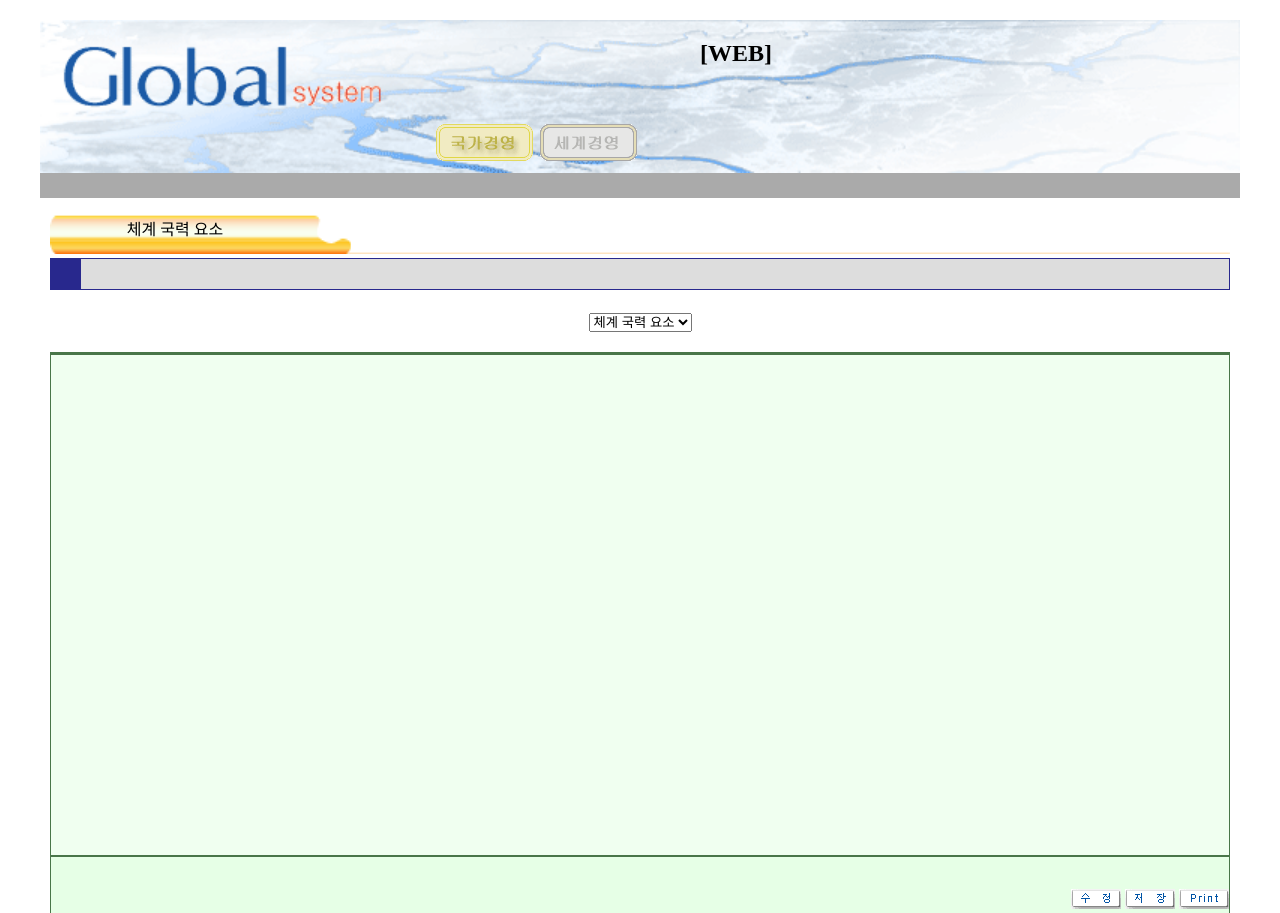
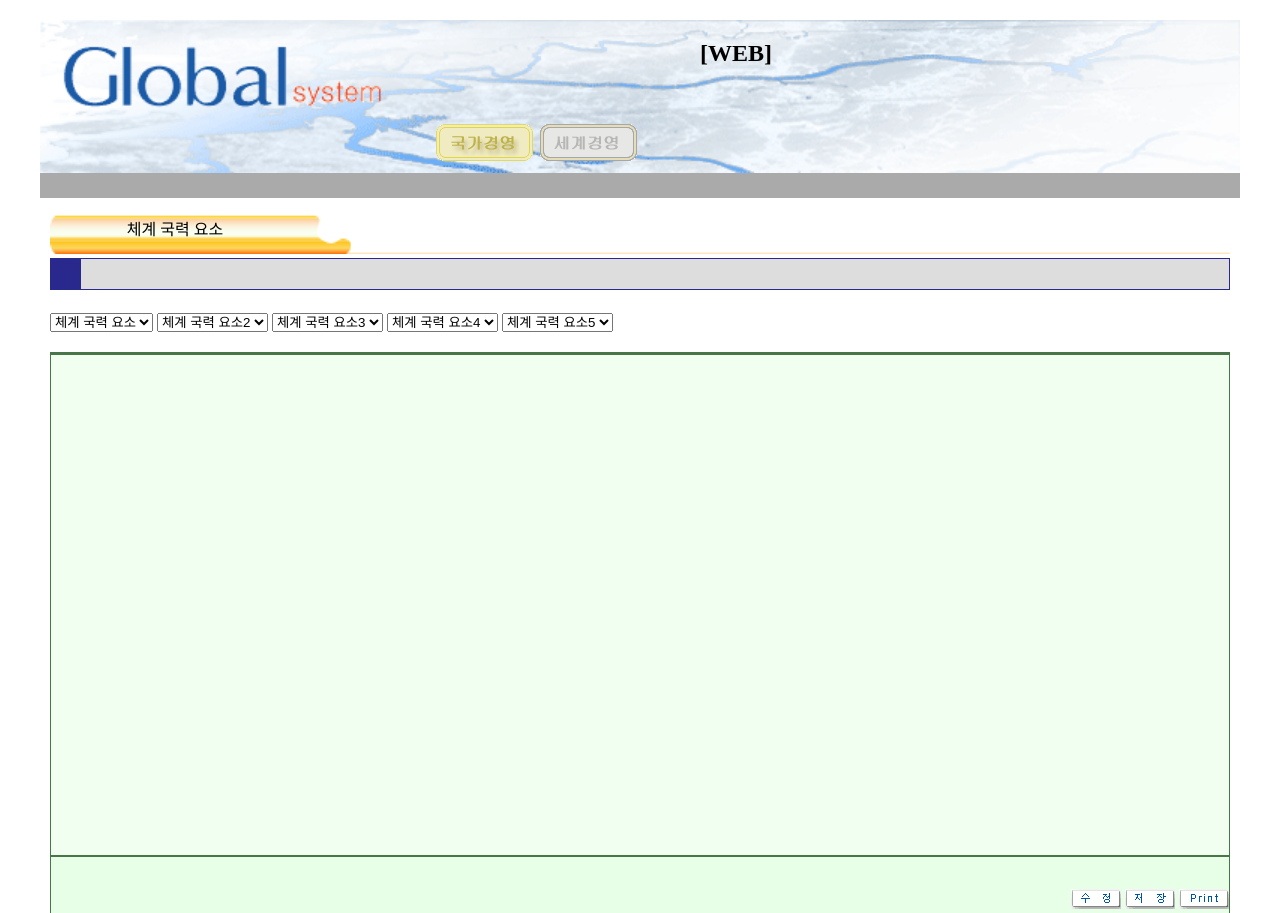
Before and after one commit to tatsu0906/my-first-blog, a Django app: page /MainSite/coreterm in a window 1280 px wide. Shown: the top 913 px of the page. Run offline with Django 3.2, Linux system fonts and the light colour scheme.

Commit message:
mod Option 5

```diff
--- a/blog/templates/blog/MainSite/coreterm.html
+++ b/blog/templates/blog/MainSite/coreterm.html
@@ -5,7 +5,7 @@
     <div class="title-tube" style="background-image:url(../../static/image/tb00.gif)">
         <div class="title-tube-box"><p>체계 국력 요소</p></div>
     </div>
-    <div style="text-align: center">
+    <div>
     	<!--title selected-->
         <div class ="title-box">
         	<div class ="title-box-square"><p></p></div>
@@ -38,7 +38,42 @@
 			<option>사회</option>
 			<option>문화</option>
 		</select>
-
+		<!--Select 2-->
+		<select onchange="location.href='{% url 'MainSite_suppleterm' %}'">
+			<option selected="">체계 국력 요소2</option>
+			<option>1</option>
+			<option>2</option>
+			<option>3</option>
+			<option>4</option>
+			<option>5</option>
+		</select>
+		<!--Select 3-->
+		<select onchange="location.href='{% url 'MainSite_suppleterm' %}'">
+			<option selected="">체계 국력 요소3</option>
+			<option>1</option>
+			<option>2</option>
+			<option>3</option>
+			<option>4</option>
+			<option>5</option>
+		</select>
+		<!--Select 4-->
+		<select onchange="location.href='{% url 'MainSite_suppleterm' %}'">
+			<option selected="">체계 국력 요소4</option>
+			<option>1</option>
+			<option>2</option>
+			<option>3</option>
+			<option>4</option>
+			<option>5</option>
+		</select>
+		<!--Select 5-->
+		<select onchange="location.href='{% url 'MainSite_suppleterm' %}'">
+			<option selected="">체계 국력 요소5</option>
+			<option>1</option>
+			<option>2</option>
+			<option>3</option>
+			<option>4</option>
+			<option>5</option>
+		</select>
 
 		<!--Content area-->
 		<div class="content-box-flow">
--- a/mysite/settings.py
+++ b/mysite/settings.py
@@ -25,7 +25,7 @@ SECRET_KEY = 'yoot86qzd0!t2z%a*06yr05xvu_0i&sb)$$n%3!7psf&o#8h%^'
 # SECURITY WARNING: don't run with debug turned on in production!
 DEBUG = False
 
-ALLOWED_HOSTS = ['127.0.0.1', 'pythonanywhere.com']
+ALLOWED_HOSTS = ['127.0.0.1', 'pythonanywhere.com', 'tatsu0906.pythonanywhere.com']
 
 
 # Application definition
```
Also changed, not shown: blog/templates/blog/MainSite/17.html (+37 -1 lines), blog/templates/blog/MainSite/suppleterm.html (+37 -1 lines).
